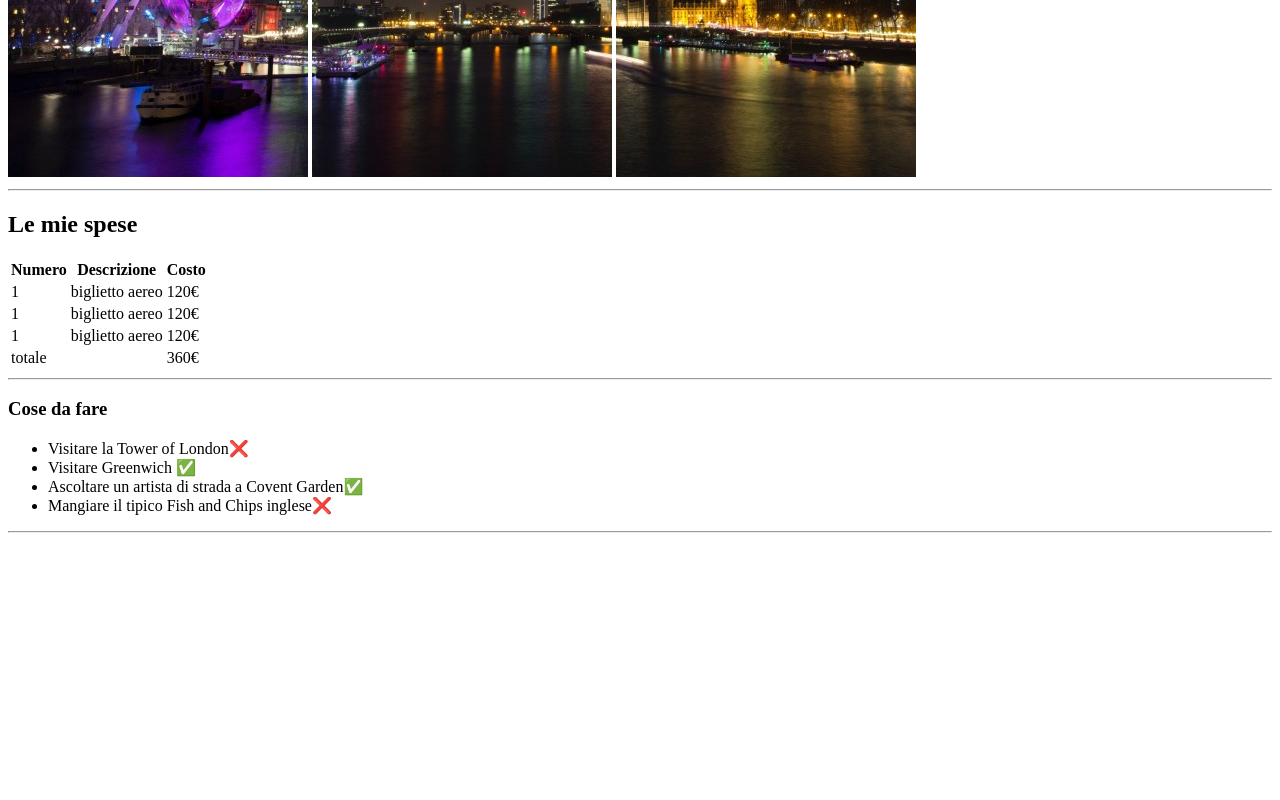
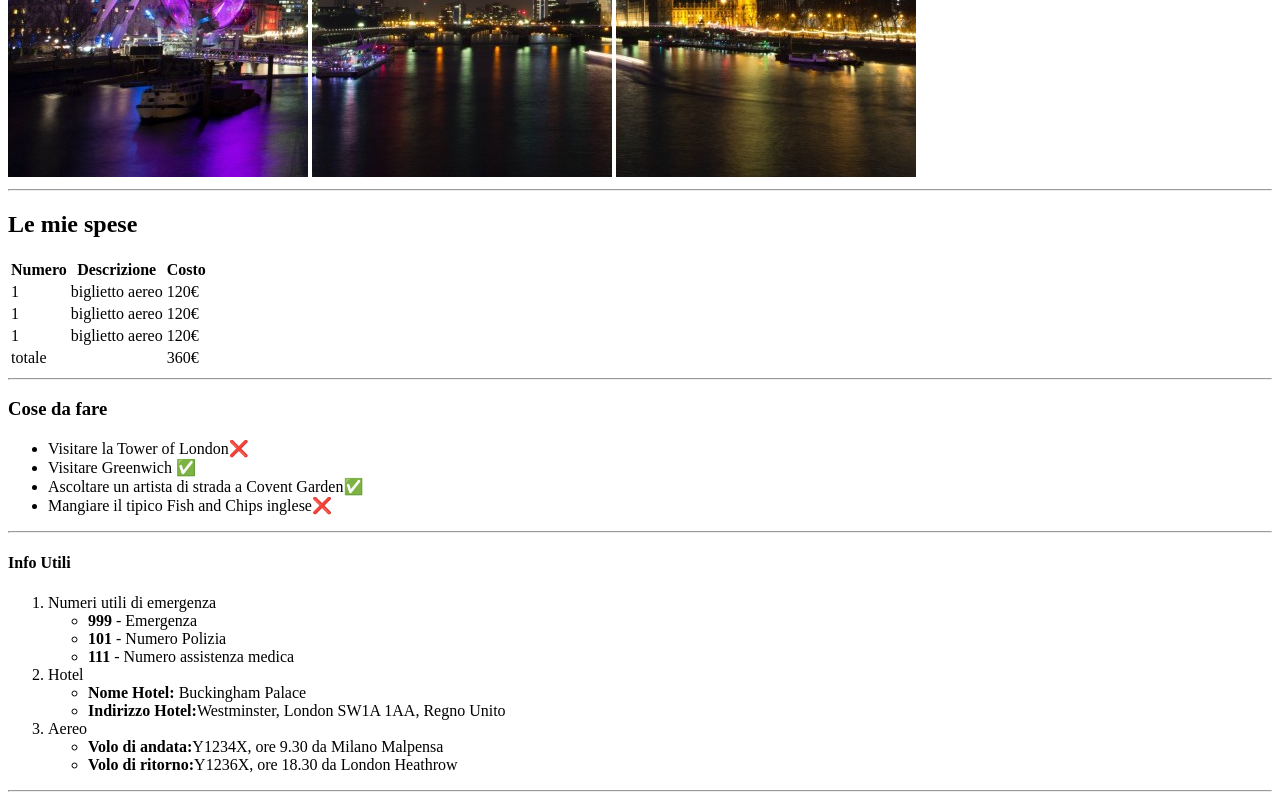
Before and after one commit to Piccios/London_trip, a plain HTML site: page index/index.html in a window 1280 px wide. Shown: the part 503-1303 px from the top of the page. Before the commit the page ends 1044 px from the top, so only its background shows below. Drawn offline with Linux system fonts and the light colour scheme.

Commit message:
Info added

```diff
--- a/index/index.html
+++ b/index/index.html
@@ -55,7 +55,7 @@
                         <td>360&euro;</td>
                     </tr>
             </table>
-            <hr>
+        <hr>
         </section>
 
         <section>
@@ -69,6 +69,35 @@
         </section>
         <hr>
 
+        <section>
+            <h4>Info Utili</h4>
+            <ol>
+                <li>Numeri utili di emergenza
+                    <ul>
+                        <li><strong>999</strong> - Emergenza</li>
+                        <li><strong>101</strong> - Numero Polizia</li>
+                        <li><strong>111</strong> - Numero assistenza medica</li>
+                    </ul>
+                </li>
+                <li>Hotel
+                    <ul>
+                        <li><strong>Nome Hotel:</strong> Buckingham Palace</li>
+                        <li><strong>Indirizzo Hotel:</strong>Westminster, London SW1A 1AA, Regno Unito</li>
+                    </ul>
+                </li>
+                <li>Aereo
+                    <ul>
+                        <li><strong>Volo di andata:</strong>Y1234X, ore 9.30 da Milano Malpensa</li>
+                        <li><strong>Volo di ritorno:</strong>Y1236X, ore 18.30 da London Heathrow</li>
+                    </ul>
+                </li>
+            </ol>
+        </section>
+        <hr>
+
+        <section>
+
+
 
     </header>
 
```
